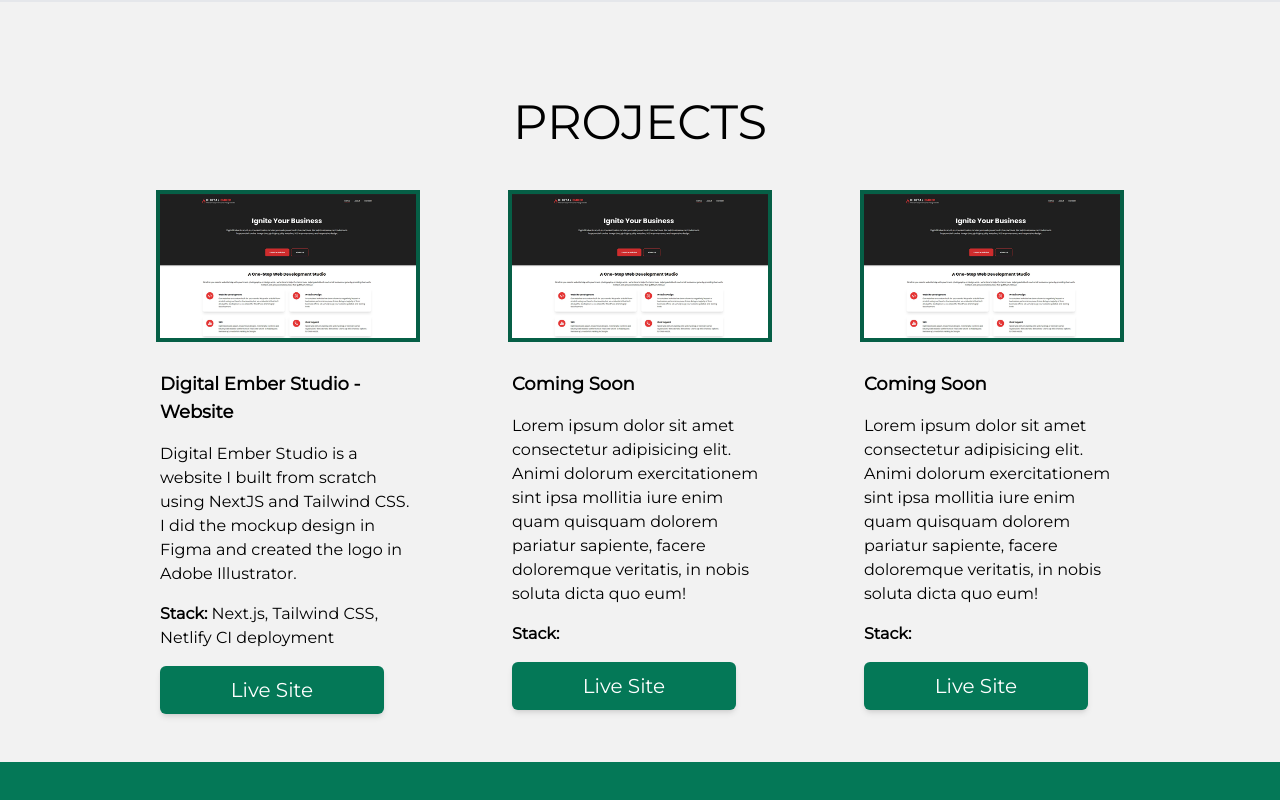
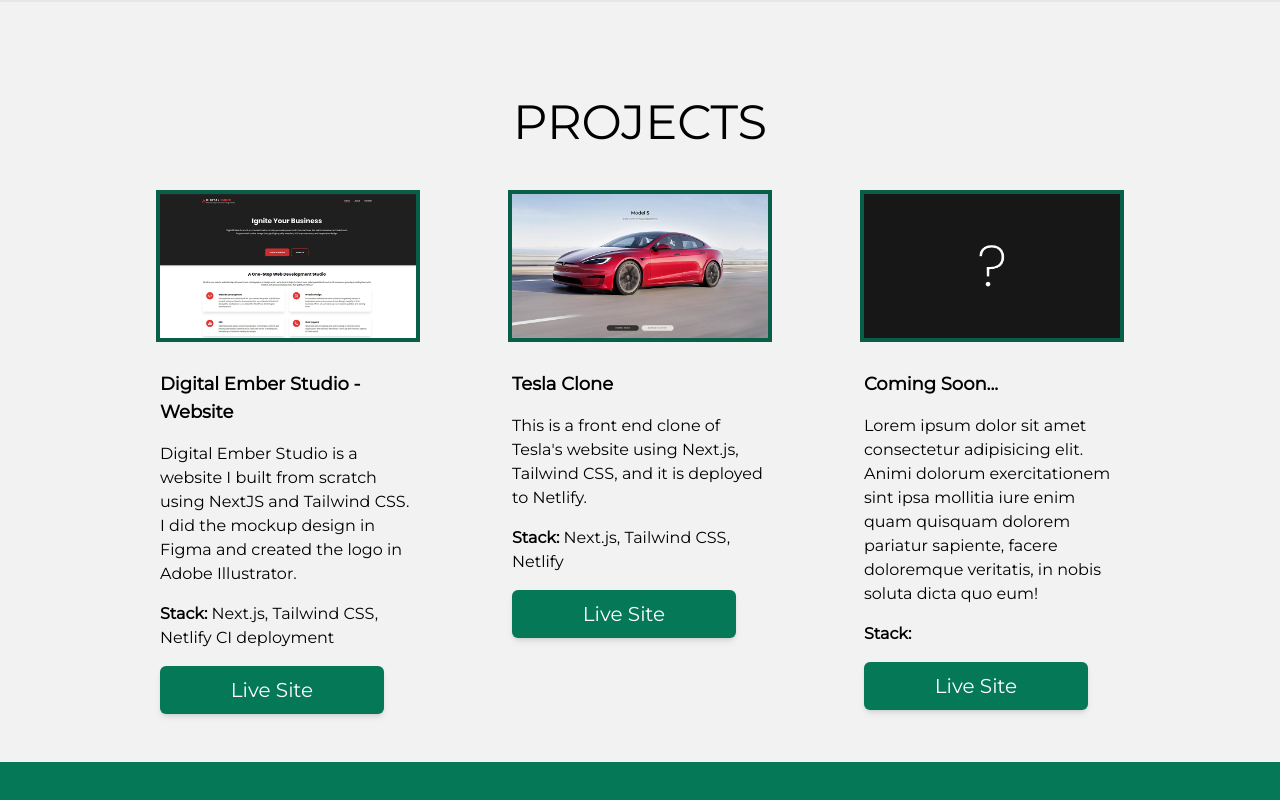
Before and after one commit to Blathe/personal-portfolio, a Next.js app: page / in a window 1280 px wide. Shown: the part 1624-2424 px from the top of the page. Built offline with nearby package versions, Linux system fonts and the light colour scheme.

Commit message:
fixed some project stuff

```diff
--- a/components/heroSection.js
+++ b/components/heroSection.js
@@ -27,7 +27,7 @@
       <p className="mx-auto text-center text-xl font-mons font-normal tracking-wide md:w-4/5 px-8">
         I&apos;m a{" "}
         <span className="font-bold text-emerald-800 dark:text-emerald-500">
-          front end web developer
+          web developer
         </span>{" "}
         living in Northern Idaho. I enjoy creating useful and beautiful websites
         and web applications that solve real problems.
--- a/components/projectsSection.js
+++ b/components/projectsSection.js
@@ -47,25 +47,22 @@
               <div className="outline outline-4 outline-emerald-800 overflow-hidden">
                 <img
                   className="hover:scale-125 transition duration-750"
-                  src="digital-ember.webp"
+                  src="tesla.webp"
                   alt=""
                   width="900"
                   height="553"
                 />
               </div>
               <div className="mt-8 flex flex-col gap-4 font-mons">
-                <h1 className="text-lg font-bold">Coming Soon</h1>
+                <h1 className="text-lg font-bold">Tesla Clone</h1>
                 <p>
-                  Lorem ipsum dolor sit amet consectetur adipisicing elit. Animi
-                  dolorum exercitationem sint ipsa mollitia iure enim quam
-                  quisquam dolorem pariatur sapiente, facere doloremque
-                  veritatis, in nobis soluta dicta quo eum!
+                  This is a front end clone of Tesla's website using Next.js, Tailwind CSS, and it is deployed to Netlify.
                 </p>
                 <p>
-                  <span className="font-bold">Stack:</span>{" "}
+                  <span className="font-bold">Stack:</span> Next.js, Tailwind CSS, Netlify
                 </p>
                 <div className="text-center shadow-md font-mons text-white bg-emerald-700 font-medium rounded-md text-xl px-10 py-2.5 hover:scale-105 hover:shadow-lg transition w-56">
-                  <Link href="https://digitalemberstudio.com">Live Site</Link>
+                  <Link href="https://teslaclone123.netlify.app">Live Site</Link>
                 </div>
               </div>
             </div>
@@ -75,14 +72,14 @@
               <div className="outline outline-4 outline-emerald-800 overflow-hidden">
                 <img
                   className="hover:scale-125 transition duration-750"
-                  src="digital-ember.webp"
+                  src="coming-soon.webp"
                   alt=""
                   width="900"
                   height="553"
                 />
               </div>
               <div className="mt-8 flex flex-col gap-4 font-mons">
-                <h1 className="text-lg font-bold">Coming Soon</h1>
+                <h1 className="text-lg font-bold">Coming Soon...</h1>
                 <p>
                   Lorem ipsum dolor sit amet consectetur adipisicing elit. Animi
                   dolorum exercitationem sint ipsa mollitia iure enim quam
```
Also changed, not shown: public/coming-soon.webp (added), public/tesla.webp (added).
